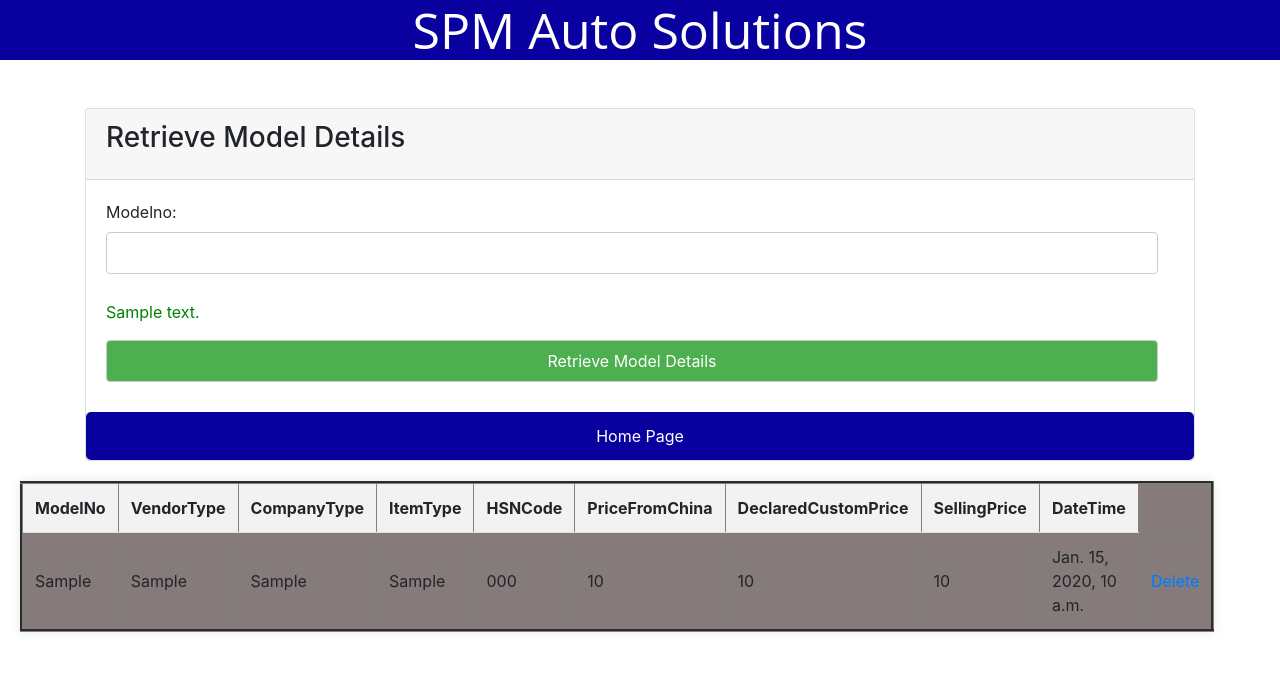
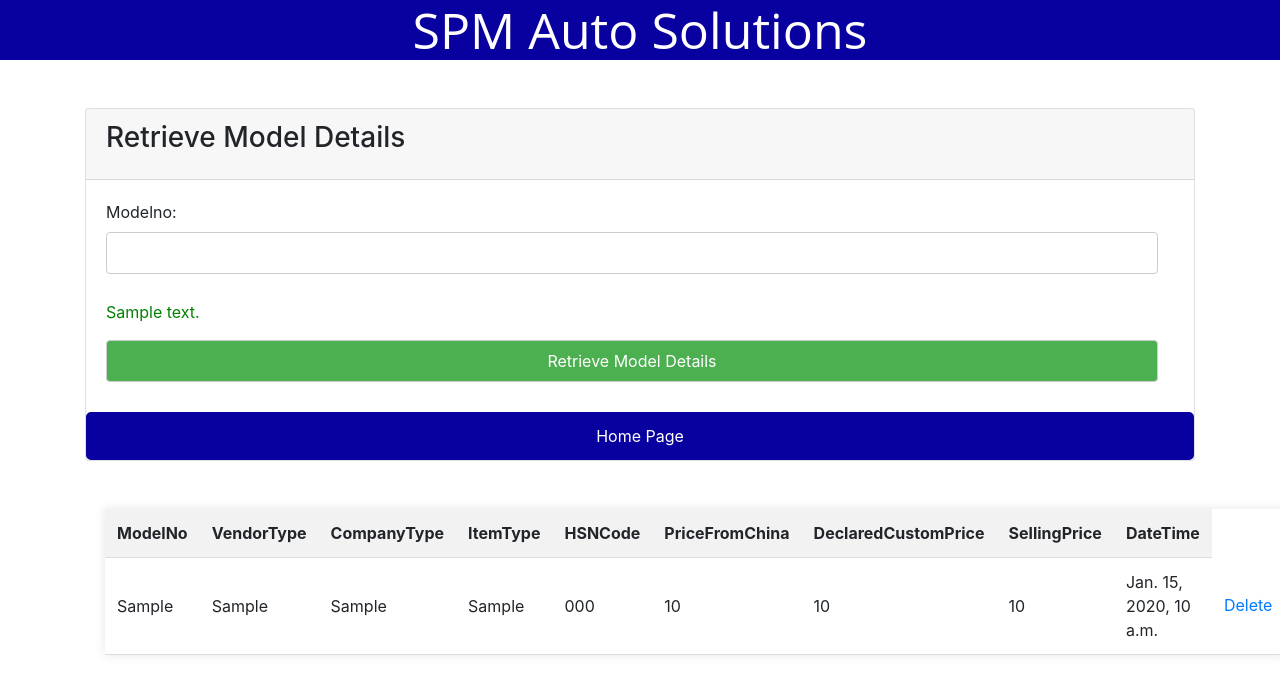
Before and after one commit to luckyRajputana/SPMWebsite, a Django app: template SPMApp/templates/FetchModelDetails.html in a window 1280 px wide. Shown: the top 694 px of the page. Run offline with Django 5.2, Linux system fonts and the light colour scheme; tables that the repository leaves empty hold one stand-in row (values such as "Sample post"); the template is opened without the code that fills it: values that come from a table or form of the project are taken from there, most other values are stand-ins (such as "Sample title", 1, 10 or a date in 2020); some libraries are stand-ins or nearby versions.

Commit message:
Style sheet update

```diff
--- a/SPMApp/static/style.css
+++ b/SPMApp/static/style.css
@@ -3,6 +3,7 @@
 body {
 
     align-items: center;
+    justify-content: center;
 
 }
 table {
@@ -10,7 +11,7 @@ table {
     width: 80%;
     margin: 20px;
     box-shadow: 0 0 10px rgba(0, 0, 0, 0.1);
-    background-color: #857b7b;
+    background-color: #FFFFFFFF;
 }
 
 th, td {
--- a/SPMApp/templates/FetchModelDetails.html
+++ b/SPMApp/templates/FetchModelDetails.html
@@ -47,7 +47,8 @@
 
 
 {% if data_from_database %}
-            <table border="3">
+    <div class="container mt-5">
+            <table>
                 <thead>
                     <tr>
                         <th>ModelNo</th>
@@ -64,6 +65,7 @@
                         <!-- Add more headers for other fields as needed -->
                     </tr>
                 </thead>
+
                 <tbody>
                     {% for item in data_from_database %}
                         <tr>
@@ -85,6 +87,7 @@
                     {% endfor %}
                 </tbody>
             </table>
+    </div>
 <!--            <script>-->
 <!--                document.addEventListener('DOMContentLoaded', function () {-->
 <!--                    // Add event listener to delete buttons-->
--- a/staticfiles_build/static/style.css
+++ b/staticfiles_build/static/style.css
@@ -3,6 +3,7 @@
 body {
 
     align-items: center;
+    justify-content: center;
 
 }
 table {
@@ -10,7 +11,7 @@ table {
     width: 80%;
     margin: 20px;
     box-shadow: 0 0 10px rgba(0, 0, 0, 0.1);
-    background-color: #857b7b;
+    background-color: #FFFFFFFF;
 }
 
 th, td {
```
